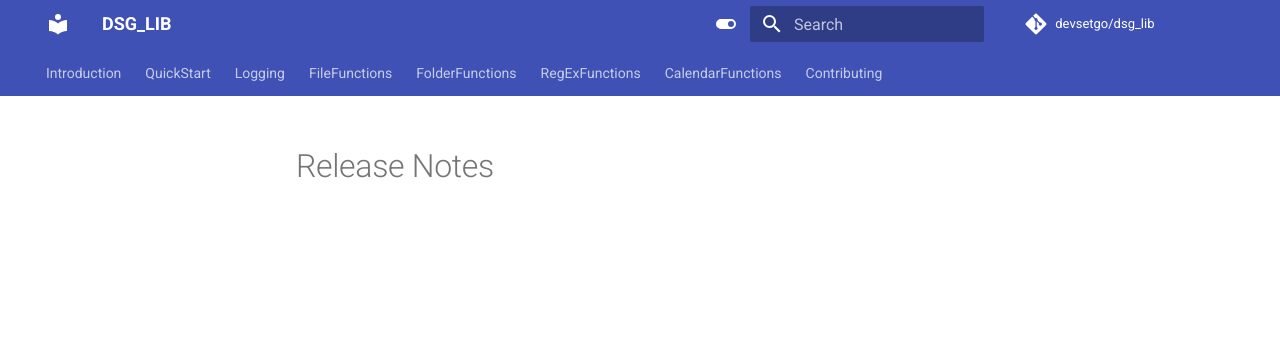
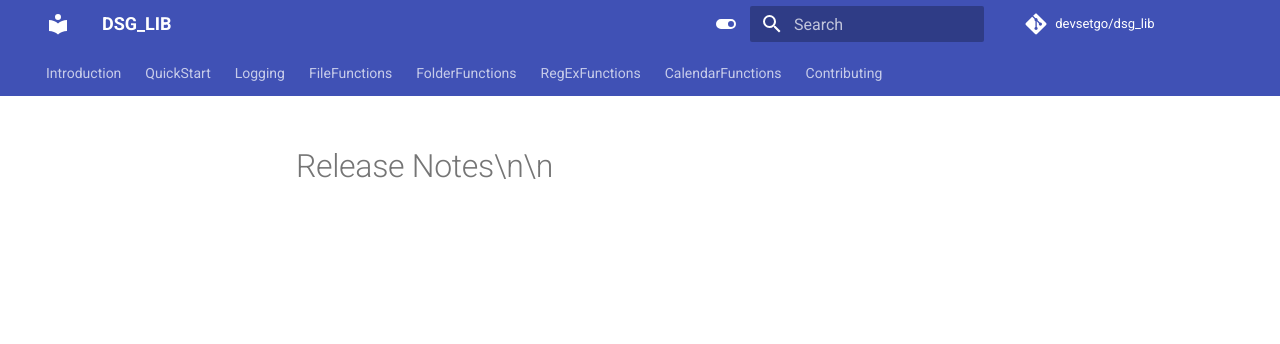
Before and after one commit to devsetgo/devsetgo_lib, an MkDocs documentation site: the page built from docs/release-notes.md, in a window 1280 px wide. Shown: the top 344 px of the page. Built offline with MkDocs 1.6.1 and Material for MkDocs 9.7.7, drawn with Linux system fonts in a browser that asks for light colours; comment, search, counter and statistics services are not loaded.

```diff
--- a/docs/release-notes.md
+++ b/docs/release-notes.md
@@ -1 +1 @@
-# Release Notes
+# Release Notes\n\n
```
